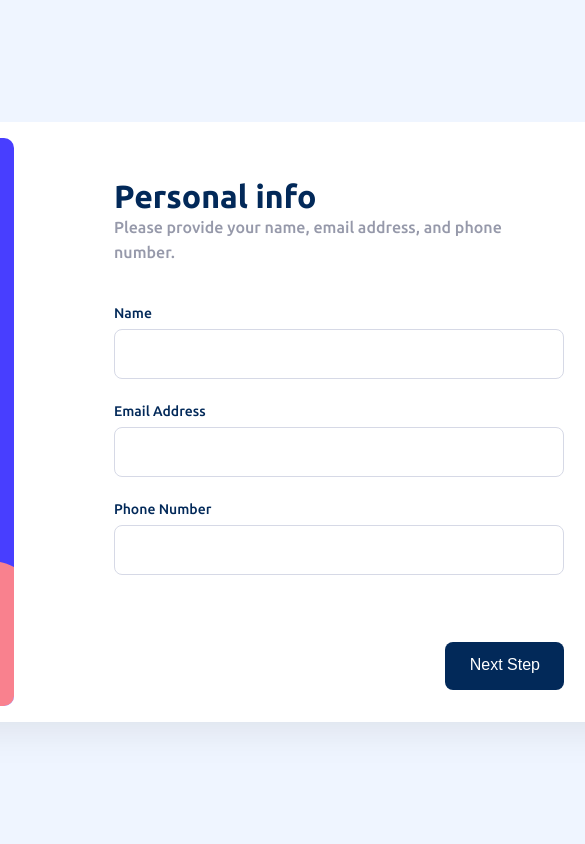
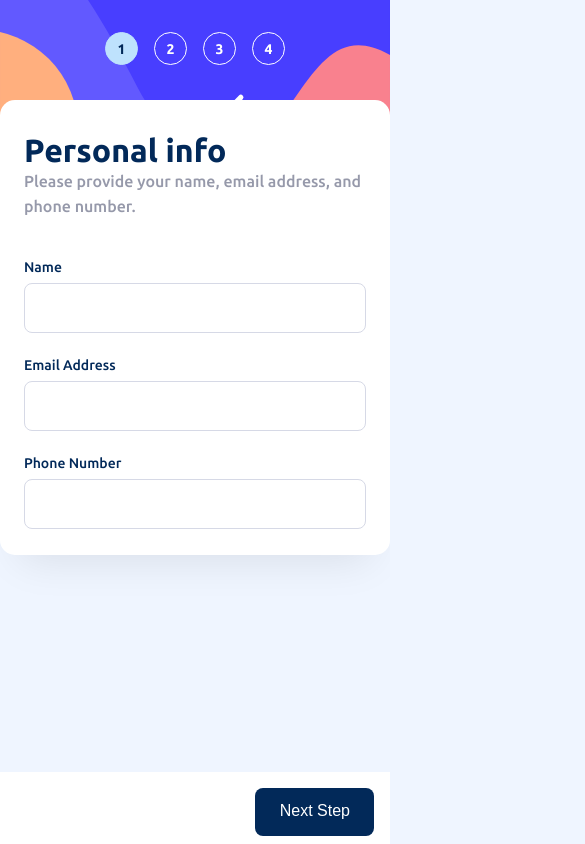
Before and after one commit to selly361/multi-step-form, a React (Create React App) app: page / in a window 390 px wide. Shown: the top 844 px of the page, 585 px wide, since content can reach past the window. Built offline with nearby package versions, Linux system fonts and the light colour scheme.

Commit message:
Update: add media query styles for responsiveness

```diff
--- a/src/Components/Buttons/Styled.buttons.ts
+++ b/src/Components/Buttons/Styled.buttons.ts
@@ -8,6 +8,18 @@ const StyledFieldset = styled.fieldset`
     align-items: center;
     position: absolute;
     bottom: 16px;
+
+
+	@media (max-width: 900px) {
+		height: 72px;
+		position: fixed;
+		padding: 16px;
+		bottom: 0;
+		left: 0;
+		right: 0;
+		width: 100vw;
+		background-color: white;
+	}
 `
 
 const NextStepButton = styled.button`
--- a/src/Components/Main/Main.styles.ts
+++ b/src/Components/Main/Main.styles.ts
@@ -11,6 +11,20 @@ const StyledMain = styled.main`
 
 	display: flex;
 	justify-content: space-between;
+
+	@media (min-width: 900px) and (max-width: 1168px) {
+		width: 100vw;
+		height: 100vh;
+	}
+
+
+	@media (max-width: 900px) {
+		height: max-content;
+		max-width: 500px;
+		margin: auto;
+		padding: 32px 24px;
+		margin-top: 100px;
+	}
 `
 
 const Container = styled.div`
@@ -19,6 +33,11 @@ const Container = styled.div`
 	padding: 40px 0 16px 0;
     position: relative;
 
+	@media (max-width: 900px) {
+		position: static;
+		padding: 0;
+		width: 100%;
+	}
 `
 
 const Title = styled.h2``
--- a/src/Components/Sidebar/Sidebar.styles.ts
+++ b/src/Components/Sidebar/Sidebar.styles.ts
@@ -1,5 +1,6 @@
 import styled from 'styled-components'
 import img from 'Assets/Images/bg-sidebar-desktop.svg'
+import imgMobile from 'Assets/Images/bg-sidebar-mobile.svg'
 
 const StyledAside = styled.aside`
 	width: 274px;
@@ -7,11 +8,30 @@ const StyledAside = styled.aside`
 	background: #483eff;
 	border-radius: 10px;
 	background-image: url(${img});
+	background-repeat: no-repeat;
 	padding: 40px 0 0 32px;
 
 	display: flex;
 	flex-direction: column;
 	gap: 32px;
+
+	@media (max-width: 900px) {
+		background-image: url(${imgMobile});
+		background-size: cover;
+		position: fixed;
+		height: 172px;
+		width: 100vw;
+		top: 0;
+		left: 0;
+		right: 0;
+		border-radius: 0;
+		padding: 32px 0 0 0;
+		flex-direction: row;
+		justify-content: center;
+		gap: 16px;
+		z-index: -1;
+
+	}
 `
 
 const StepContainer = styled.div`
@@ -46,6 +66,10 @@ const StepSubContainer = styled.div`
 	display: flex;
 	flex-direction: column;
 	gap: 4px;
+
+	@media (max-width: 900px) {
+		display: none;
+	}
 `
 
 const StepContent = styled.h3`
--- a/src/GlobalStyles.ts
+++ b/src/GlobalStyles.ts
@@ -14,6 +14,14 @@ html:focus-within {
     scroll-behavior: smooth;
 }
 
+div#root {
+    height: 100vh;
+    display: flex;
+    align-items: center;
+    justify-content: center;
+
+}
+
 body {
     height: 100vh;
     background: #EFF5FF;
@@ -23,6 +31,11 @@ body {
     display: flex;
     align-items: center;
     justify-content: center;
+
+    @media (max-width: 900px) {
+        position: relative;
+        display: initial;
+    }
 }
 
 h2 {
```
